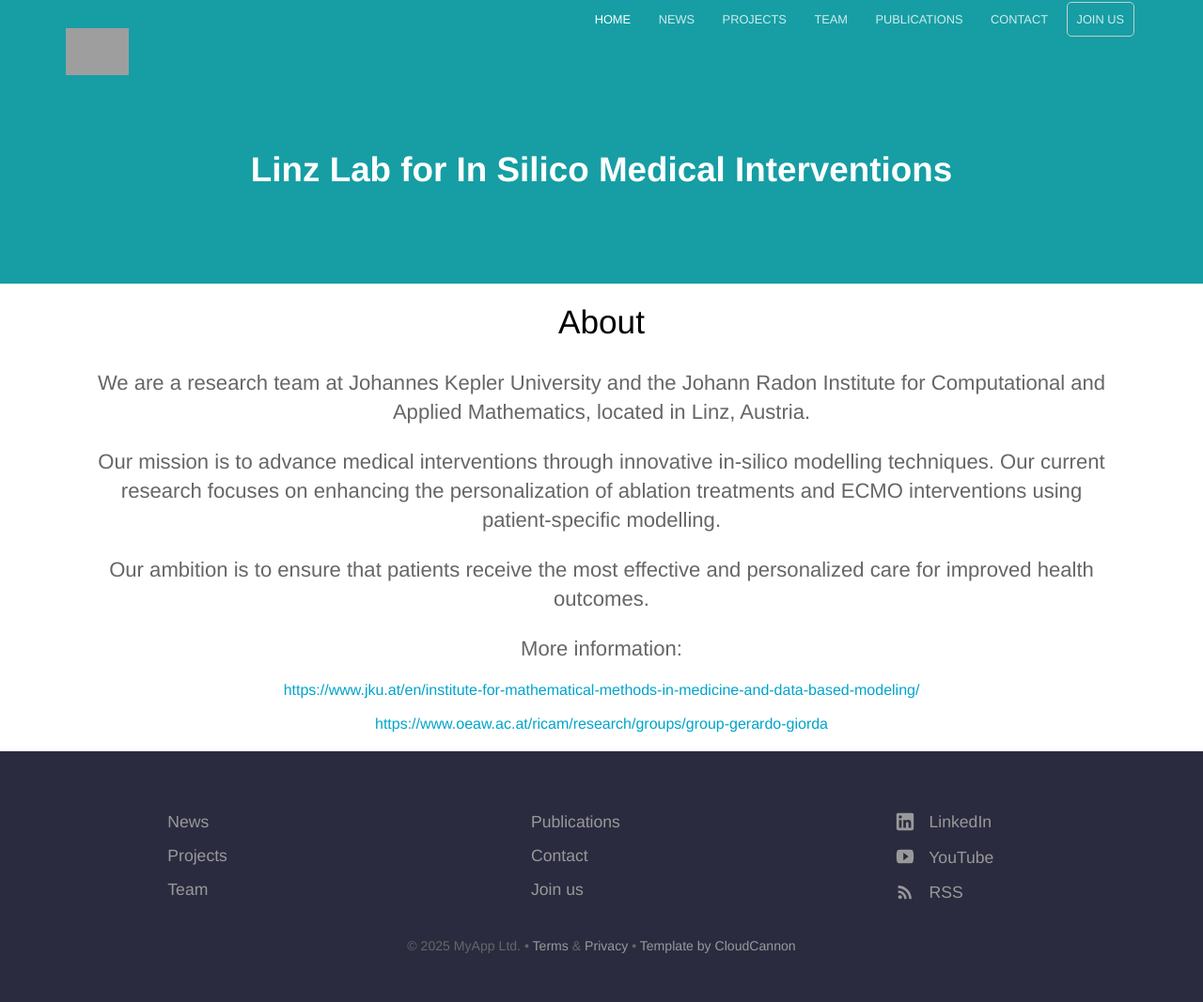
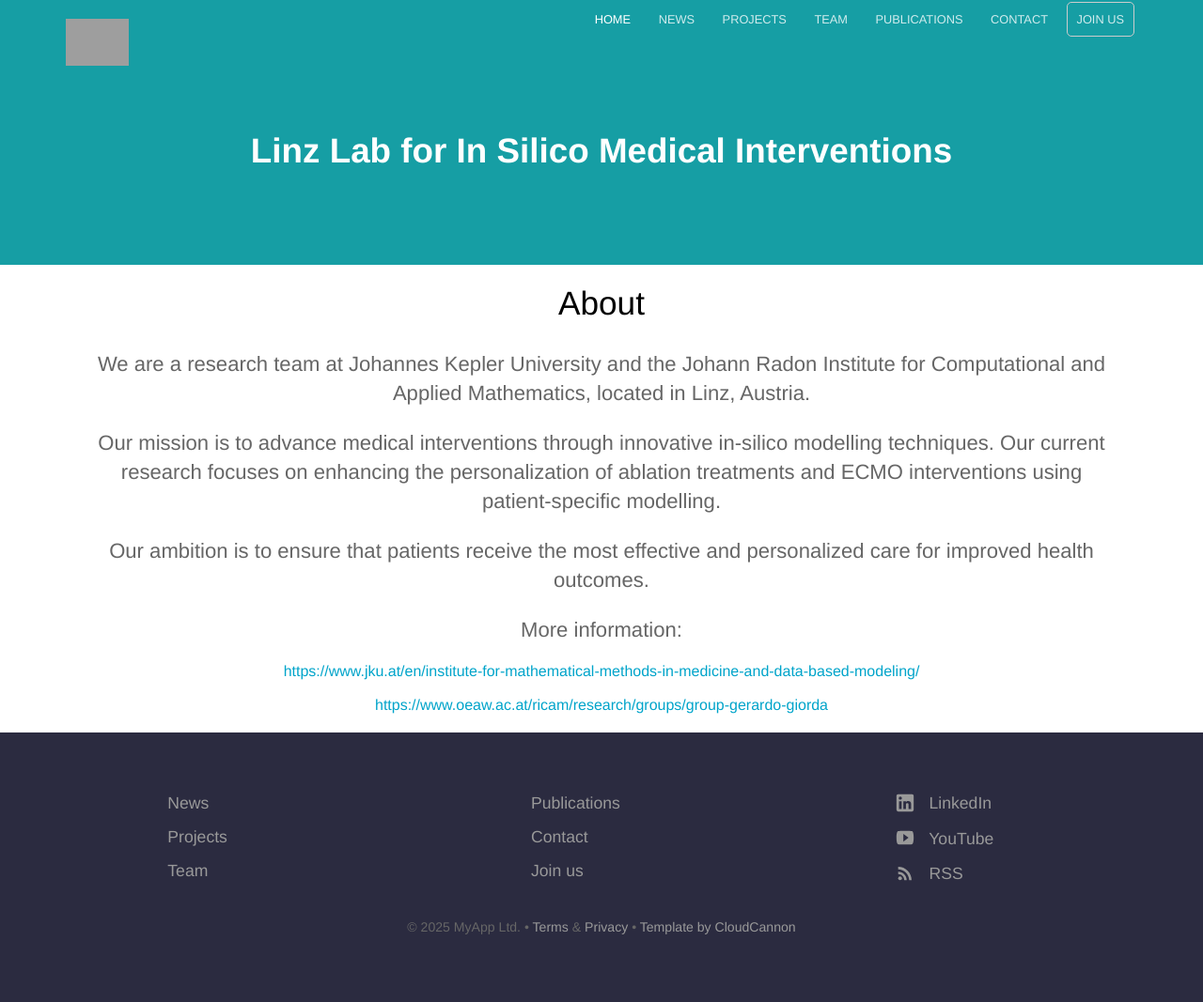
Before and after one commit to linzlabinsilmed/linzlabinsilmed.github.io, a Jekyll site: the page built from index.html, in a window 1280 px wide. Shown: the whole page at 94% size. Built offline with Jekyll 4.4.1, drawn with Linux system fonts in a browser that asks for light colours; the list of posts is cut into pages by our own code; grey boxes are pictures that could not be loaded.

Commit message:
Update layout.scss

```diff
--- a/_sass/layout.scss
+++ b/_sass/layout.scss
@@ -44,7 +44,6 @@ header {
 		}
 
 		img {
-			padding: 10px 0;
 			display: block;
 			width: auto;
 		}
```
